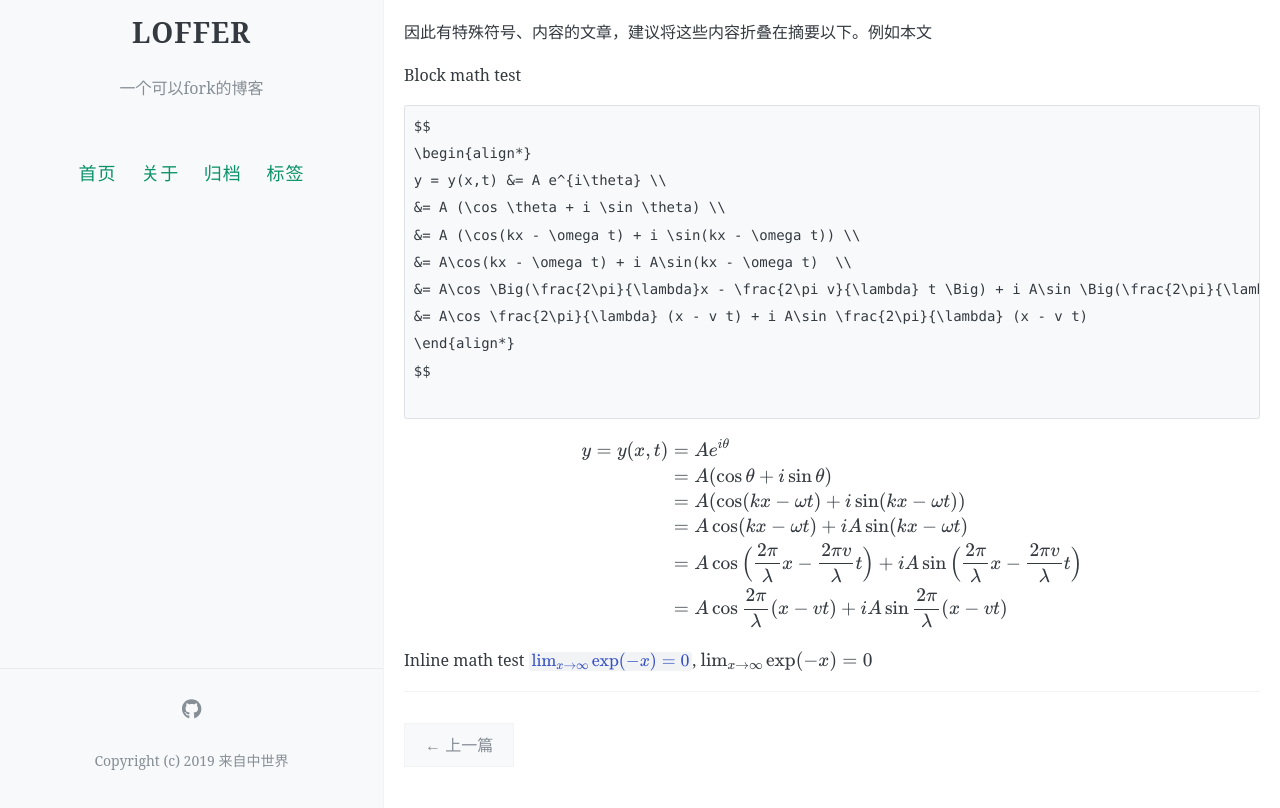
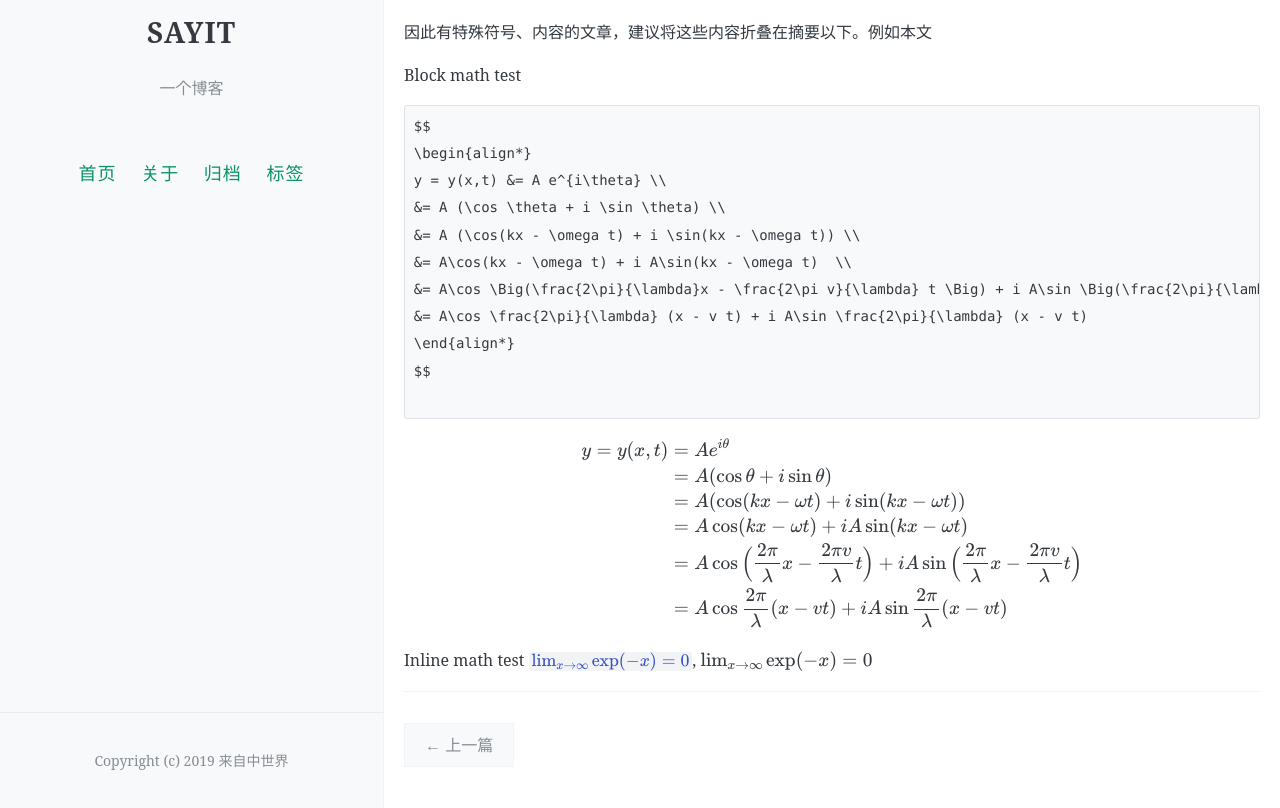
Before and after one commit to ERI626/wp, a Jekyll site: the page built from _posts/2019-07-24-math-test.md, in a window 1280 px wide and 1098 px high. Shown: the part 290-1098 px from the top of the window. Built offline with Jekyll 4.4.1, drawn with Linux system fonts in a browser that asks for light colours; formulas are drawn with MathJax 3; comment, search, counter and statistics services are not loaded.

Commit message:
Update _config.yml

```diff
--- a/_config.yml
+++ b/_config.yml
@@ -7,8 +7,8 @@
 # 井号后面的文字是说明文档，不会被程序读取。
 
 # 描述/签名
-name: LOFFER
-description: 一个可以fork的博客
+name: SAYIT
+description: 一个博客
 
 # 输入你的网站域名（如果你没有添加自己的域名，而是直接用GitHub pages分配的域名的话可以省略）
 url:
@@ -16,7 +16,7 @@ url:
 # 添加你的博客的二级域名，一般来说是你的repository名
 # 如果你的博客的URL是：(http://yourusername.github.io/repository-name)
 # 那么就写成 "/repository-name"
-baseurl: /LOFFER
+baseurl: http://eri626.github.io/wp
 
 
 #
@@ -55,7 +55,7 @@ footer-links:
   email: #youremailaddress@mail.com
   facebook: #https://www.facebook.com/<>
   flickr: #https://www.flickr.com/<>
-  github: FromEndWorld/loffer #https://github.com/<>
+  github:  #https://github.com/<>
   instagram: #https://instagram.com/<>
   linkedin: #https://www.linkedin.com/in/<>
   pinterest: #https://www.pinterest.com/<>
@@ -73,7 +73,7 @@ footer-text: Copyright (c) 2019 来自中世界
 #
 
 # 输入Disqus shortname，即可添加评论区，请查阅文档，设置自己的disqus站点，不要继续使用我的站点loffer
-disqus: loffer #shortname
+# disqus: loffer #shortname
 
 # 输入Gitalk相关设定，即可添加评论区，具体请看教程
 gitalk:
```
